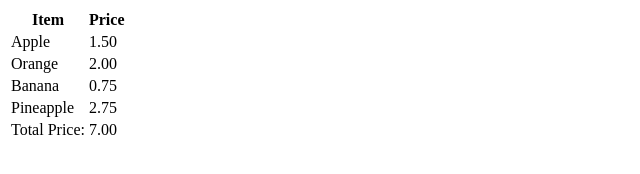
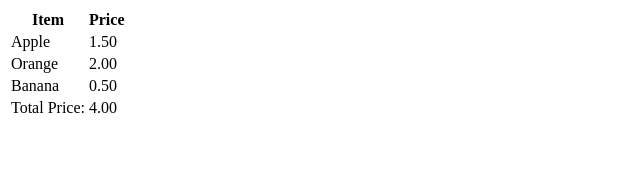
Before and after one commit to acciojob/grofers-checkout-2-shivamkr8227, a website: page main.html in a window 1280 px wide. Shown: the whole page, without its empty margins (0-640 px from the left). Drawn offline with Linux system fonts and the light colour scheme.

Commit message:
created a submission

```diff
--- a/main.html
+++ b/main.html
@@ -23,12 +23,12 @@
         </tr>
         <tr>
             <td>Banana</td>
-            <td data-ns-test="price">0.75</td>
+            <td data-ns-test="price">0.50</td>
         </tr>
-		  <tr>
+<!-- 		  <tr>
             <td>Pineapple</td>
             <td data-ns-test="price">2.75</td>
-        </tr>
+        </tr> -->
         <tr>
             <td>Total Price:</td>
             <td data-ns-test="grandTotal"></td>
```
